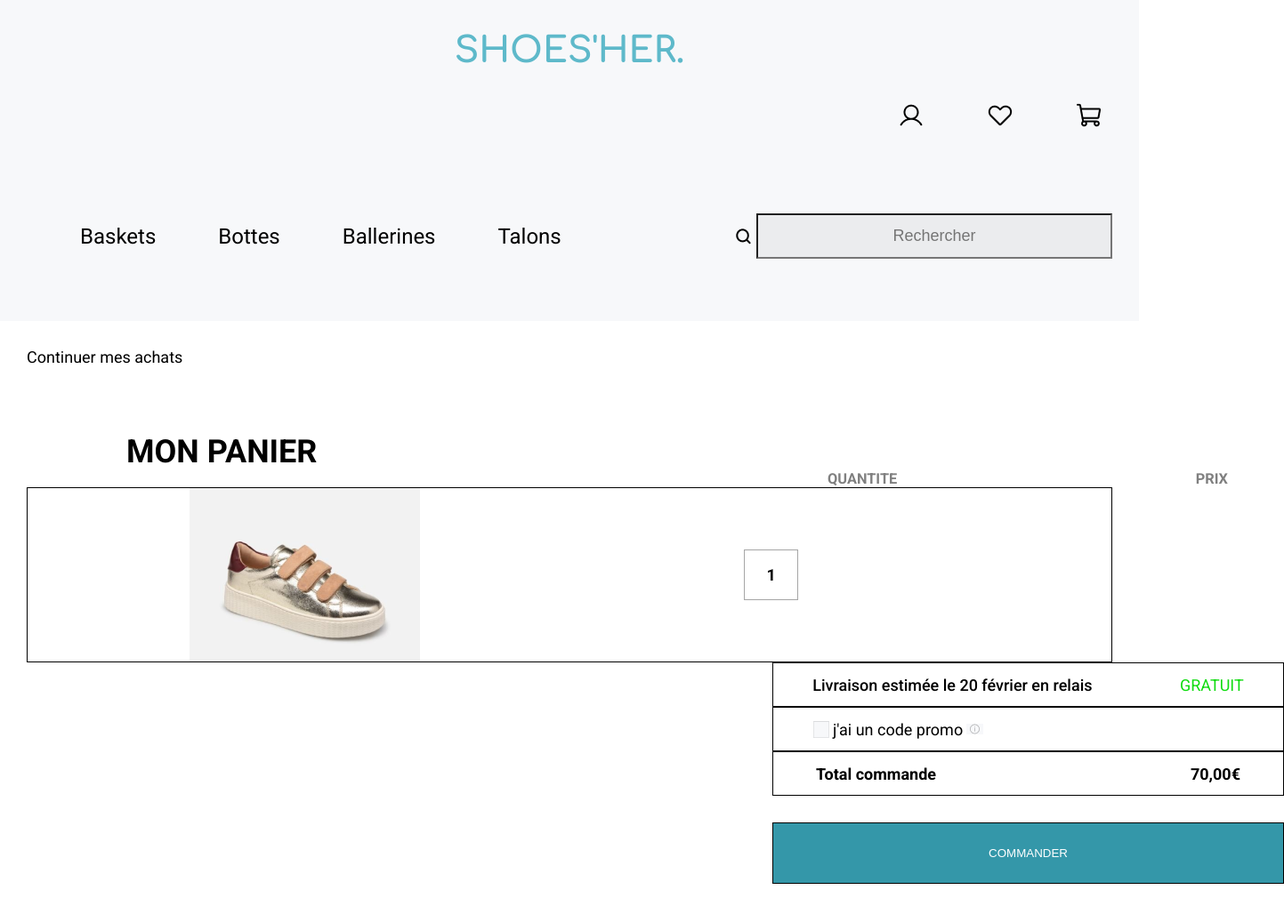
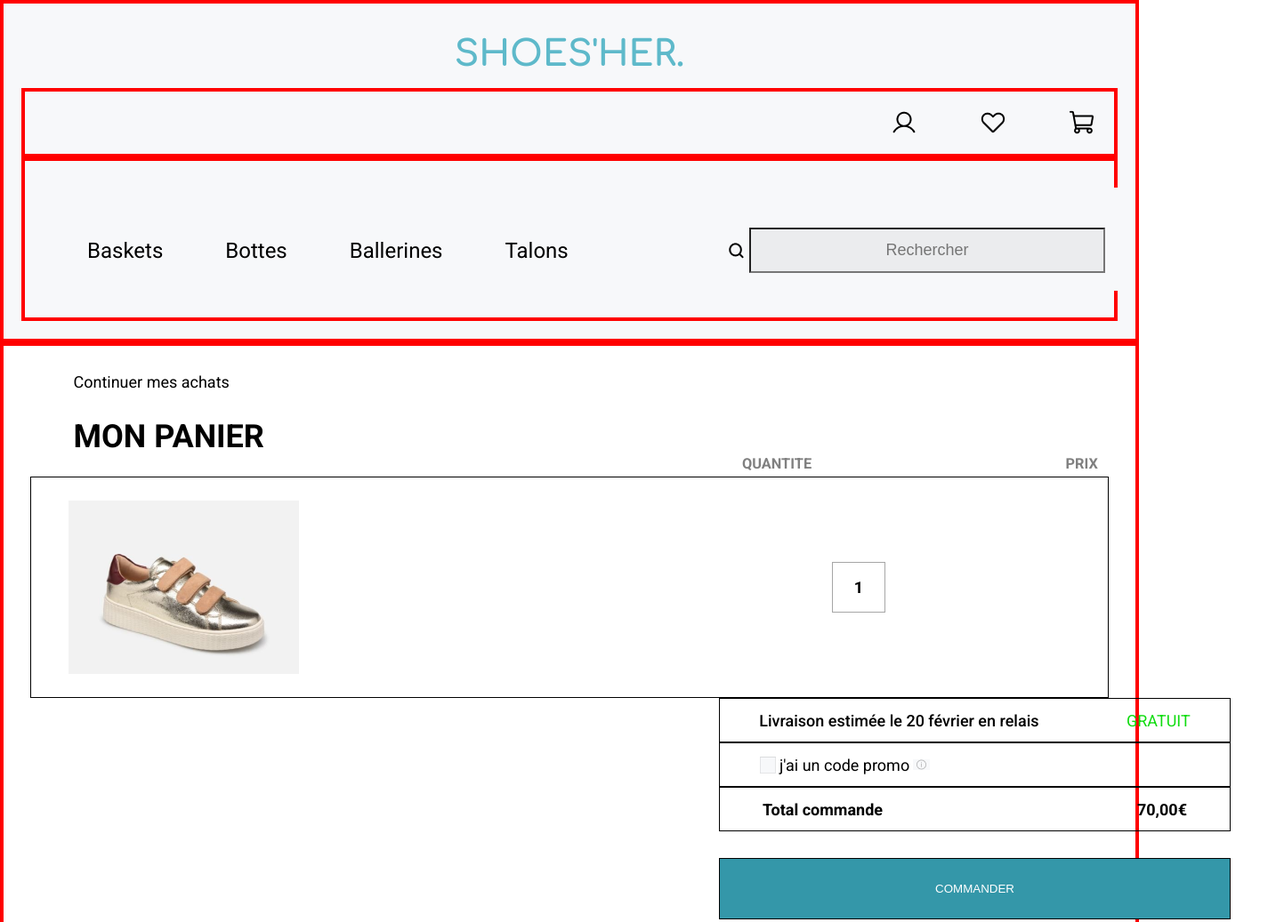
Before and after one commit to NADIA224/Projet-3, a plain HTML site: page panier.html in a window 1280 px wide. Shown: the top 1037 px of the page at 89% size, 1443 px wide, since content can reach past the window. Drawn offline with Linux system fonts and the light colour scheme.

Commit message:
dernierpush

```diff
--- a/panier.html
+++ b/panier.html
@@ -61,9 +61,11 @@
             <h3>PRIX</h3>
         </div>
 
-        <div class="chauss bordure flex">
-            <img src="vanessa-wu.png" alt="basket panier">
-            <h4>1</h4>
+        <div class="bordurenoire bordure">
+            <div class="chauss flex">
+                <img src="vanessa-wu.png" alt="basket panier">
+                <h4>1</h4>
+        </div>
         </div>
 
         <div class="commande flex column">
@@ -86,6 +88,7 @@
                 <input class= commander type="submit" value="COMMANDER">
 
         </div>
+    </section>
 
 
 </body>
--- a/style3.css
+++ b/style3.css
@@ -8,10 +8,11 @@ body {
     scroll-behavior: smooth;
     font-family: 'Roboto', sans-serif;
     font-size: 18px;
+    scroll-behavior: smooth;
 
 }
-/* section  {
-    border: 4px solid red; } */
+section  {
+    border: 4px solid red; }
 
 
 /* div, nav, header, article, form {
@@ -30,25 +31,6 @@ body {
 
 .column {
     flex-direction: column;
-}
-
-* {
-    margin: 0;
-    padding: 0;
-    box-sizing: border-box;
-}
-
-html body {
-    scroll-behavior: smooth;
-    font-family: 'Roboto', sans-serif;
-}
-
-
-.flex {
-    display: flex;
-    justify-content: space-around;
-    align-items: center;
-
 }
 
 .listeproduit .flex {
@@ -159,17 +141,22 @@ nav a {
 
 /* section Panier  */
 
+.Retour {
+    margin-left: 4%;
+}
+
 h2 {
     font-size:36px;
     font-weight: 700;
-    margin-top: 75px;
-    margin-left: 112px;
+    margin-top: 30px;
+    margin-left: 4%;
 
 }
 .quantitePrix {
     justify-content: space-between;
-    width:450px;
-    margin-left: 900px;
+    width:400px;
+    margin-left: 66%;
+    padding-bottom: 5px;
     font-size: 14px;
     color: #808080;
 
@@ -178,7 +165,9 @@ h2 {
 
 .chauss {
 
-    padding: 0px 170px 0px 0px ;
+    padding: 26px 180px 26px 42px ;
+    width: 1140px;
+    justify-content: space-between;
 }
 
 h4 {
@@ -190,7 +179,7 @@ h4 {
 .commande {
     width: 575px;
     align-items:  flex-end;
-    margin-left :838px;
+    margin-left :774px;
 }
 
 .livraison {
@@ -233,3 +222,7 @@ color: white;
 border: 0.5px, solid, black;
 margin-top: 30px;
 }
+
+/* Media Queries */
+
+@media
```
Also changed, not shown: style2.css (+3 -5 lines).
